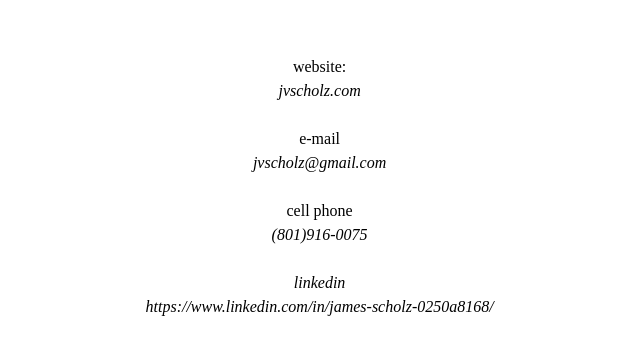
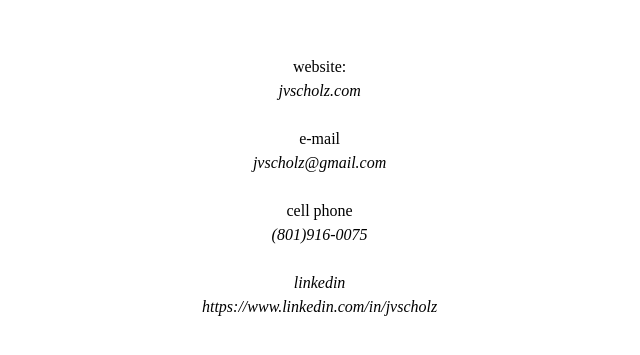
Before and after one commit to jvscholz/website, a plain HTML site: page contact.html in a window 1280 px wide. Shown: the part 185-540 px from the top of the page, without its empty margins (322-962 px from the left). Drawn offline with Linux system fonts and the light colour scheme.

Commit message:
Update contact.html

```diff
--- a/contact.html
+++ b/contact.html
@@ -24,7 +24,7 @@
 <i>(801)916-0075<br>
 <br>
 linkedin<br>
-<i>https://www.linkedin.com/in/james-scholz-0250a8168/</i>
+<i>https://www.linkedin.com/in/jvscholz</i>
 <br>
 <br>
 <br>
```
